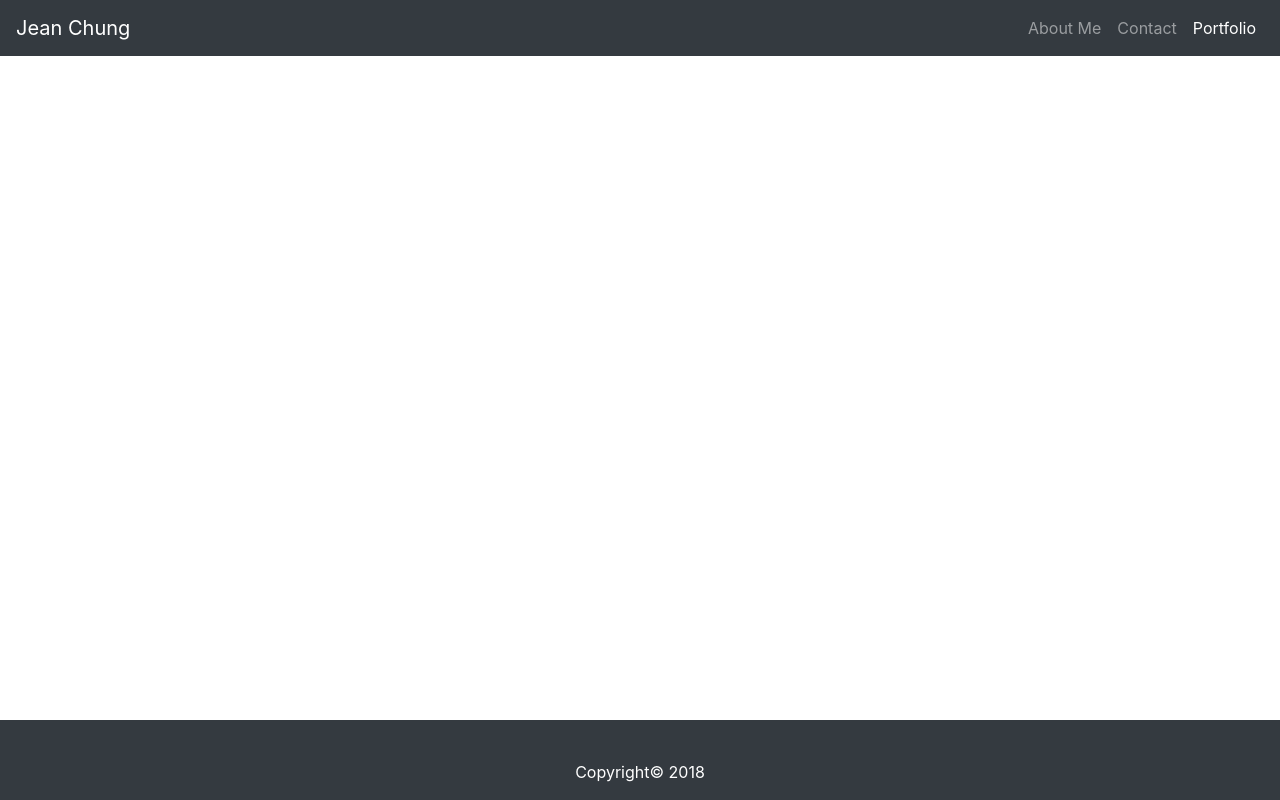
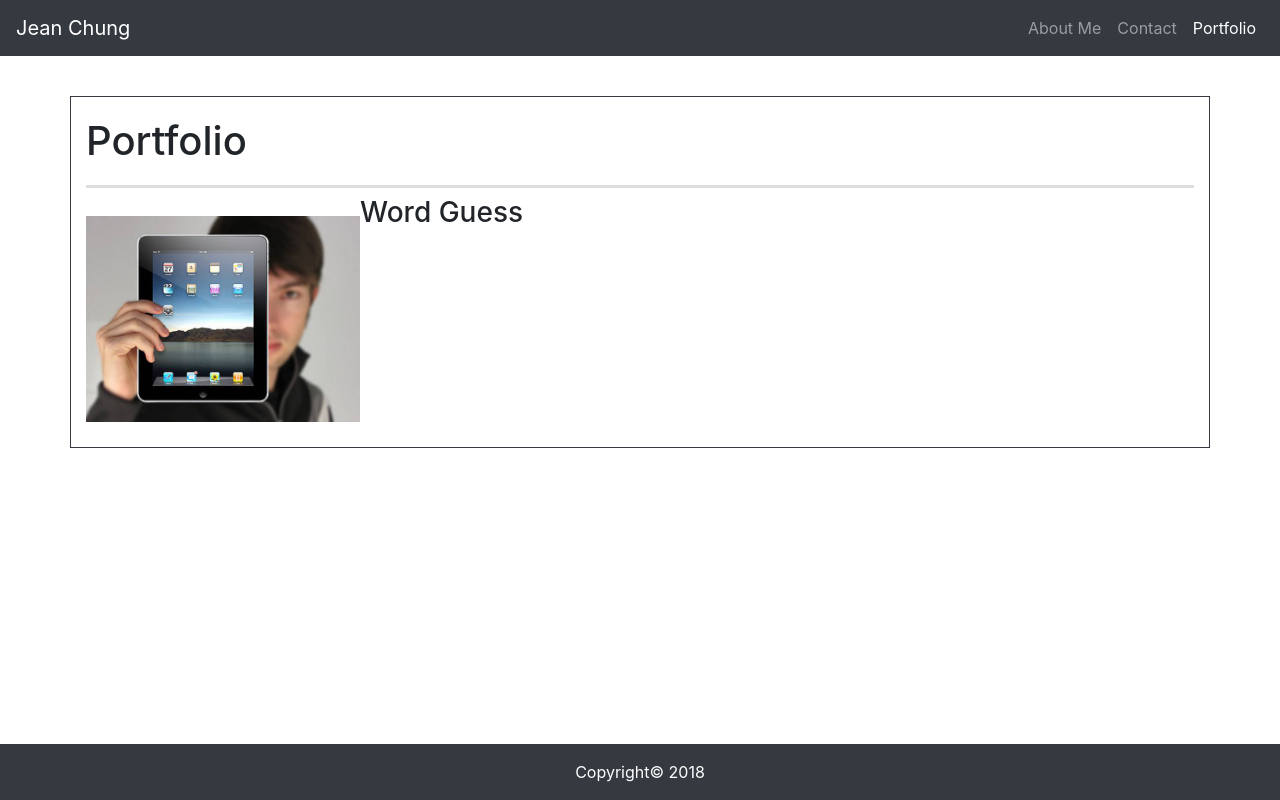
Before and after one commit to jeannchung/Bootstrap-Portfolio, a plain HTML site: page portfolio.html in a window 1280 px wide. Drawn offline with nearby package versions, Linux system fonts and the light colour scheme.

Commit message:
end of development day, attempting to align 'word guess'

```diff
--- a/portfolio.html
+++ b/portfolio.html
@@ -38,7 +38,24 @@
         </div>
     </nav>
 
-    <footer class="page-footer font-small text-white bg-dark pt-4 fixed-bottom">
+    <div class="container border border-dark" id="content">
+        <div class="row">
+            <div class="col-12">
+                <h1 id="aboutme">Portfolio</h1>
+            </div>
+        </div>
+
+        <div class="row">
+            <div class="col-6">
+                <img src="technics-q-c-640-480-1.jpg" alt="Word Guess" id="work">
+
+                <h3 class="d-flex align-items-end">Word Guess</h3>
+            </div>
+        </div>
+
+    </div>
+
+    <footer class="page-footer font-small text-white bg-dark fixed-bottom">
         <div class="footer-copyright text-center py-3">Copyright© 2018</div>
     </footer>
     <script src="https://code.jquery.com/jquery-3.3.1.slim.min.js" integrity="sha384-q8i/X+965DzO0rT7abK41JStQIAqVgRVzpbzo5smXKp4YfRvH+8abtTE1Pi6jizo"
--- a/style.css
+++ b/style.css
@@ -36,4 +36,13 @@
 
 #content {
     margin-top: 40px;
+    width: 100%;
 }
+
+#work {
+    position: relative;
+    float: left;
+    width: 274px;
+    height: 205.5px;
+    margin: 20px 0 25px;
+}
```
Also changed, not shown: contact.html (+1 -1 lines), index.html (+1 -1 lines), technics-q-c-640-480-1.jpg (added), technics-q-c-640-480-2.jpg (added), technics-q-c-640-480-5.jpg (added), technics-q-c-640-480-7.jpg (added), technics-q-c-640-480-9.jpg (added), 1 other file.
